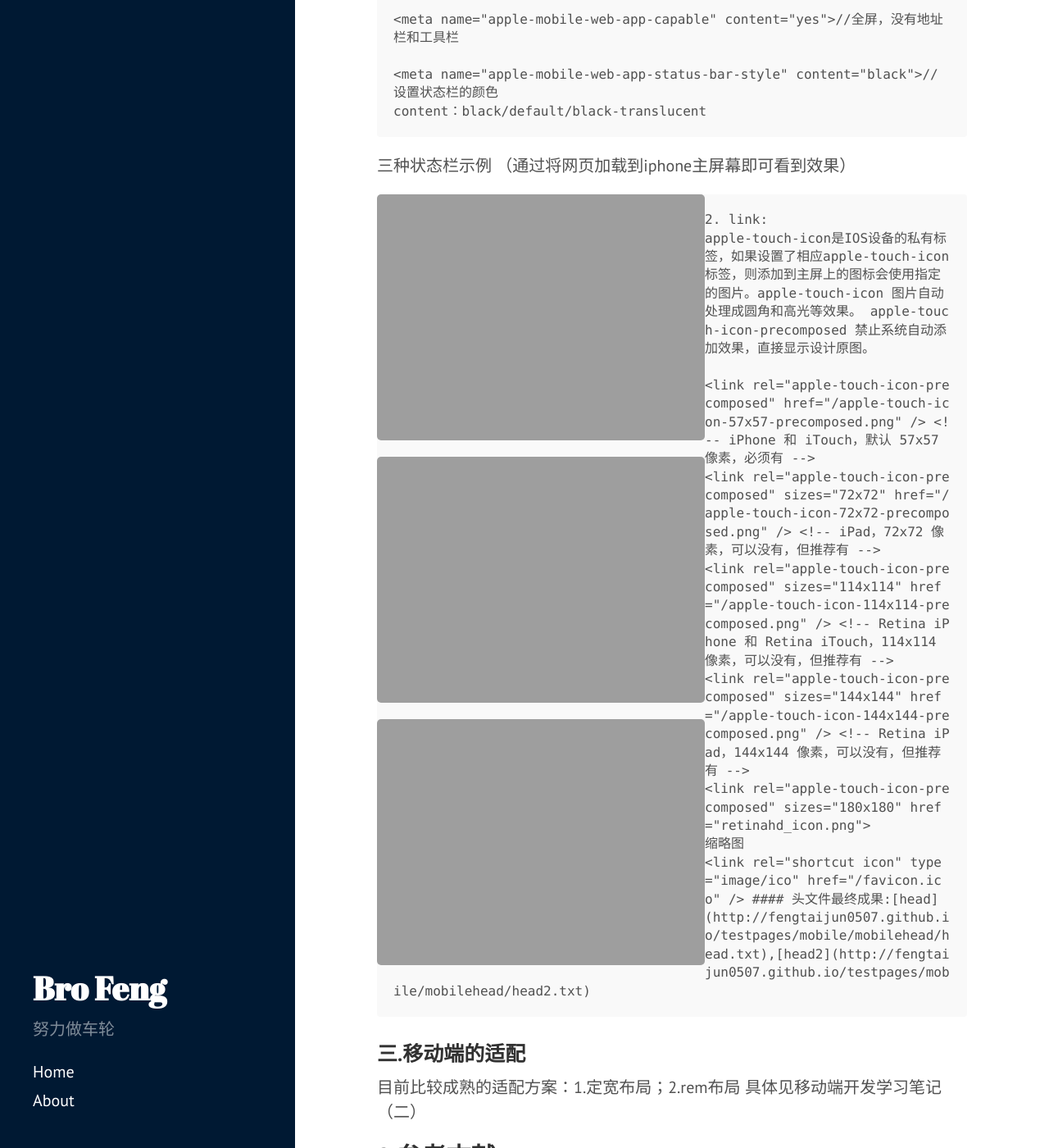
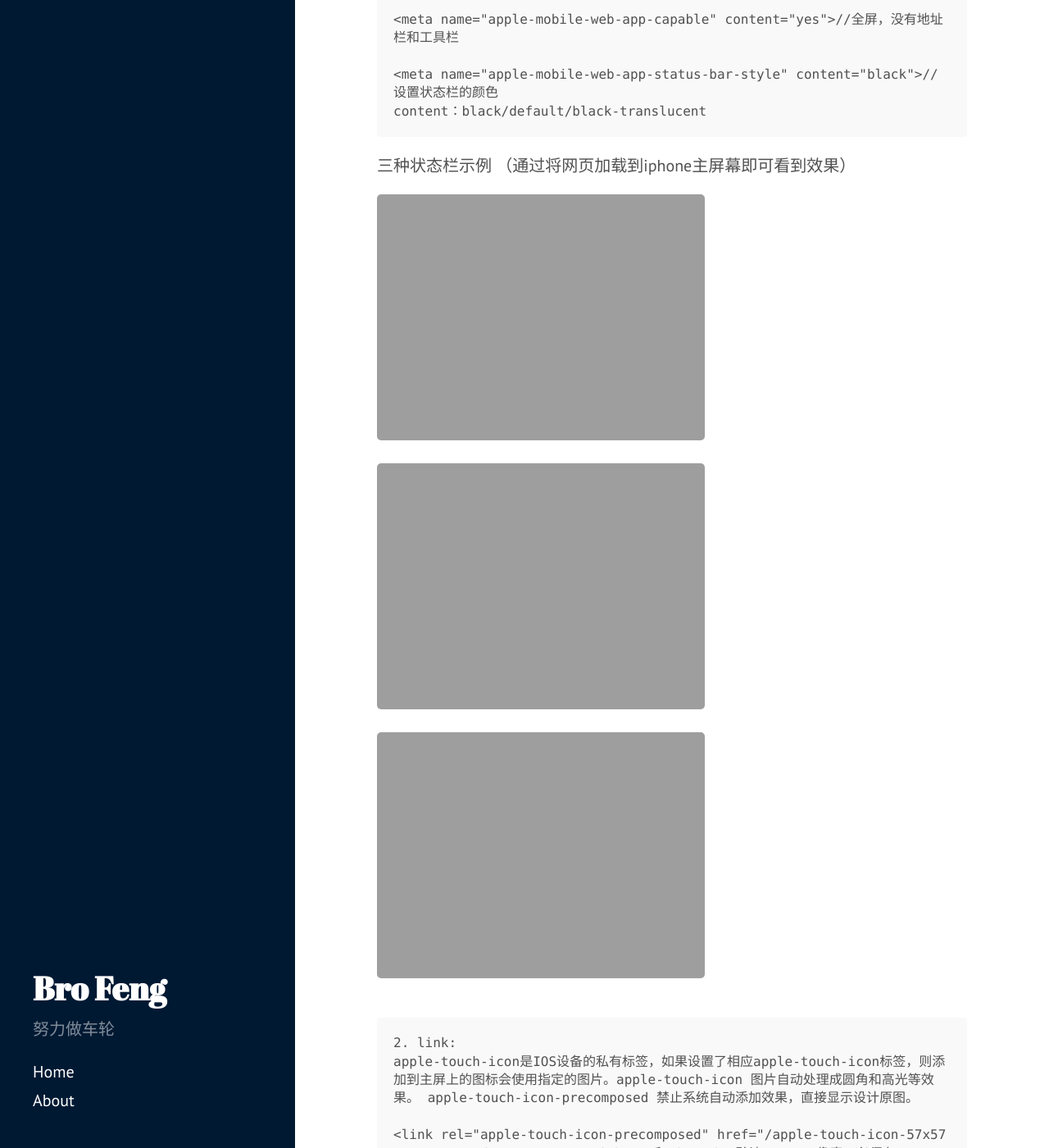
Before and after one commit to fengtaijun0507/fengtaijun0507.github.io, a Jekyll site: the page built from _posts/2016-02-25-mobile.markdown, in a window 1280 px wide and 1400 px high, scrolled down 959 px. Shown: the whole window at 82% size. Built offline with Jekyll 4.4.1, drawn with Linux system fonts in a browser that asks for light colours.

Commit message:
image inline-block

```diff
--- a/public/css/poole.css
+++ b/public/css/poole.css
@@ -228,8 +228,7 @@ blockquote p:last-child {
 }
 
 img {
-  display: block;
-  float: left;
+  display: inline-block;
   max-width: 100%;
   margin: 0 0 1rem;
   border-radius: 5px;
```
